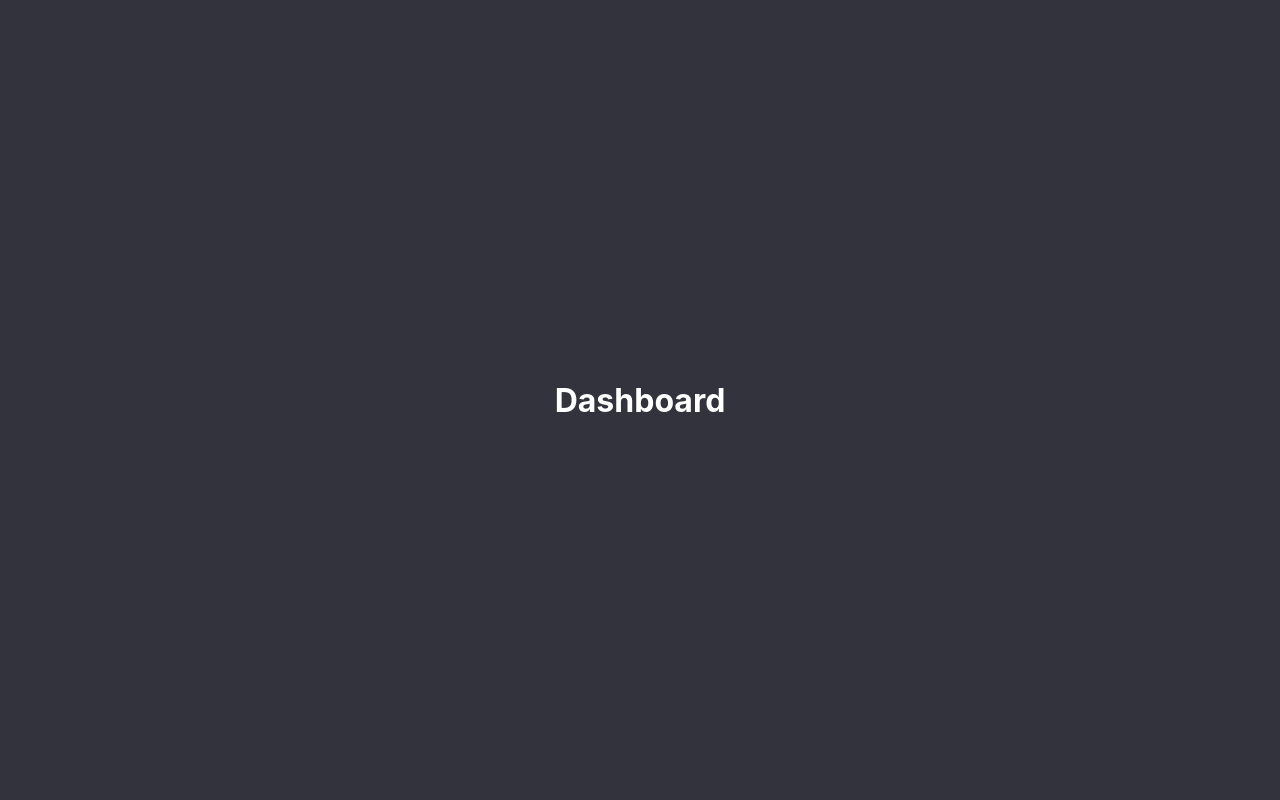
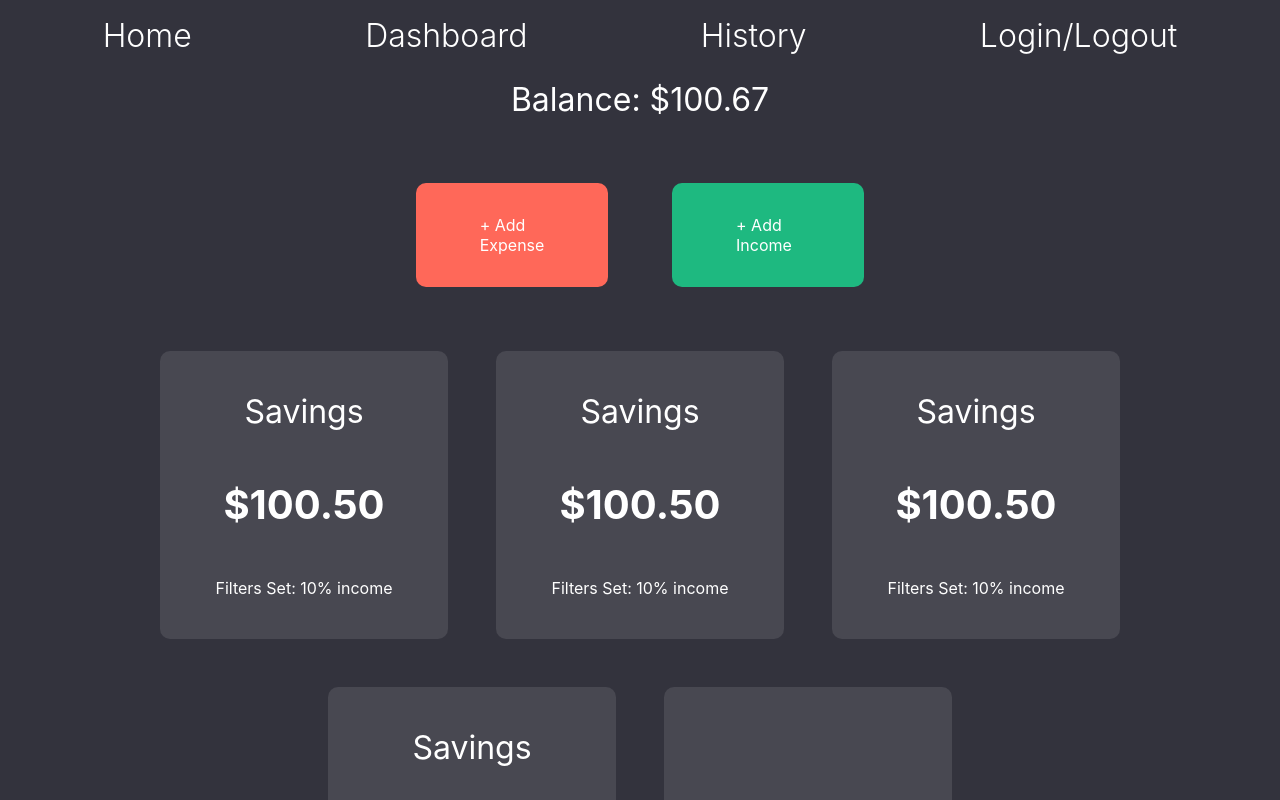
Before and after one commit to antonalley/expense-tracker, a React (Vite) app: page /dashboard in a window 1280 px wide. Shown: the top 800 px of the page. Built offline with nearby package versions, Linux system fonts and the light colour scheme.

Commit message:
base changes

```diff
--- a/package.json
+++ b/package.json
@@ -10,6 +10,8 @@
     "preview": "vite preview"
   },
   "dependencies": {
+    "axios": "^1.6.5",
+    "js-cookie": "^3.0.5",
     "react": "^18.2.0",
     "react-dom": "^18.2.0",
     "react-router": "^6.21.3",
--- a/src/App.tsx
+++ b/src/App.tsx
@@ -4,11 +4,14 @@ import Home from './pages/Home'
 import Login from './pages/Login'
 import Dashboard from './pages/Dashboard'
 import History from './pages/History'
+import Navbar from './components/Navbar'
 
 function App() {
 
   return (
     <div id="App">
+      <Navbar />
+      <div style={{marginTop: '3em'}}>
       <BrowserRouter>
         <Routes>
           <Route index element={<Navigate to="home/"/>} />
@@ -18,6 +21,7 @@ function App() {
           <Route path='history/' element={<History />} />
         </Routes>
       </BrowserRouter>
+      </div>
     </div>
   )
 }
--- /dev/null
+++ b/src/components/Navbar.tsx
@@ -0,0 +1,13 @@
+import "../styles/Navbar.css"
+
+export default function Navbar(){
+
+    return (
+        <div id="Navbar">
+            <a className="unlink" href="/home"><div className="page unlink">Home</div></a>
+            <a className="unlink" href="/dashboard"><div className="page unlink">Dashboard</div></a>
+            <a className="unlink" href="/history"><div className="page unlink">History</div></a>
+            <a className="unlink" href="/login"><div className="page unlink">Login/Logout</div></a>
+        </div>
+    )
+}
--- a/src/pages/Dashboard.tsx
+++ b/src/pages/Dashboard.tsx
@@ -1,7 +1,59 @@
+import { useState } from "react"
+import { Category } from "../types/main";
+import "../styles/Dashboard.css"
+
 export default function Dashboard(){
+    const [balance, setBalance] = useState<number>(100.67);
+    const [categories, setCategories] = useState<Array<Category>>([
+        {
+            "userid": 1,
+            "name": "Savings",
+            "weight": 0.1,
+            "balance": 100.5
+        },
+        {
+            "userid": 1,
+            "name": "Savings",
+            "weight": 0.1,
+            "balance": 100.5
+        },
+        {
+            "userid": 1,
+            "name": "Savings",
+            "weight": 0.1,
+            "balance": 100.5
+        },
+        {
+            "userid": 1,
+            "name": "Savings",
+            "weight": 0.1,
+            "balance": 100.5
+        }
+    ]);
+
+    function addExpense(_e: React.MouseEvent){
+
+    }
     return (
-        <>
-        <h1>Dashboard</h1>
-        </>
+        <div id="Dashboard">
+            <div className="balance">Balance: ${balance > 0 ? balance.toFixed(2) : (0).toFixed(2)}</div>
+            <div className="account-actions">
+                <div className="button expense" onClick={addExpense}>+ Add Expense</div>
+                <div className="button income">+ Add Income</div>
+            </div>
+            <div className="categories-container">
+                {categories.map(details => (
+                    <div className="cat-detail">
+                        <div className="cat-name">{details.name}</div>
+                        <div className="cat-amount">${details.balance.toFixed(2)}</div>
+                        <div className="cat-filter">Filters Set: {100*details.weight}% income</div>
+                    </div>
+                ))}
+                <div className="cat-detail add">
+                        <div style={{}}>+</div>
+                        <div style={{}}>Add Another</div>
+                </div>
+            </div>
+        </div>
     )
 }
--- a/src/pages/Login.tsx
+++ b/src/pages/Login.tsx
@@ -1,7 +1,47 @@
+import { useRef, useState } from "react"
+import "../styles/Login.css"
+import axios from 'axios'
+import { UserData } from "../types/main";
+
 export default function Login(){
+    const [isCreate, setIsCreate] = useState(false);
+    const username = useRef<HTMLInputElement | null>(null);
+    const password = useRef<HTMLInputElement | null>(null);
+    const first = useRef<HTMLInputElement | null>(null);
+    const last = useRef<HTMLInputElement | null>(null);
+    const email = useRef<HTMLInputElement | null>(null);
+
+    function login(e: React.MouseEvent){
+        if (username.current && password.current){
+            let u = username.current.value;
+            let p = password.current.value;
+            axios.post("/api/authenticate", {username:u, password:p})
+            .then(response => {
+                if(response.status == 200 && response.data.status == "success"){
+                    let userData: UserData = response.data["record"];
+                    // TODO: change context, and maybe localstorage
+                }
+            })
+        }
+
+    }
     return (
-        <>
-        <h1>Login</h1>
-        </>
+        <div>
+        <h1>Expense Tracker</h1>
+        <form style={{display:'flex', flexDirection:'column', alignItems:'center'}}>
+        <input ref={username} id="username" className="login-field" aria-label="username" placeholder="USERNAME"></input>
+        <input ref={password} id="password" className="login-field" aria-label="password" placeholder="PASSWORD"></input>
+        {!isCreate && <div className="button login-button" onClick={login}>Login</div>}
+        {!isCreate && <div className="button create-account-button" onClick={()=>{setIsCreate(true)}}>Create Account</div>}
+        {isCreate &&
+        <div>
+            <input  ref={first} id="first" className="login-field" placeholder="FIRST NAME"></input>
+            <input ref={last} id="last" className="login-field" placeholder="LAST NAME"></input>
+            <input ref={email} id="email" className="login-field" placeholder="EMAIL"></input>
+            <div className="button create-account-button">Submit</div>
+            <div className="button create-account-button" onClick={()=>setIsCreate(false)}>Cancel</div>
+        </div>}
+        </form>
+        </div>
     )
 }
--- a/src/styles/App.css
+++ b/src/styles/App.css
@@ -3,6 +3,7 @@
   color: white;
   min-width: 100%;
   min-height: 100vh;
+  padding-bottom: 10vh;
 }
 
 div {
@@ -10,4 +11,5 @@ div {
   flex-direction: column;
   justify-content: center;
   align-items: center;
+  box-sizing: border-box;
 }
--- /dev/null
+++ b/src/styles/Dashboard.css
@@ -0,0 +1,85 @@
+#Dashboard{
+    height: 100%;
+    justify-content: top;
+}
+.balance {
+    padding: 1em;
+    font-size: 2em;
+}
+.account-actions {
+    width: 40vw;
+    flex-direction: row;
+    justify-content: space-between;
+    padding: 1em;
+    margin-bottom: 2em;
+}
+
+.button {
+    border-radius: 10px;
+    cursor: pointer;
+    transition: all ease-in-out 0.5s;
+    opacity: 1;
+    margin: 1em;
+    padding: 2em 4em;
+    width: 40%;
+    &:hover{
+        opacity: 0.5;
+    }
+}
+
+.expense {
+    background-color: var(--rally-orange);
+}
+
+.income {
+    background-color: var(--rally-green);
+}
+
+.categories-container {
+    max-width: 75%;
+    flex-direction: row;
+    flex-wrap: wrap;
+    gap: 3em;
+
+}
+
+.cat-detail {
+    border-radius: 10px;
+    background-color: rgba(255, 255, 255, 0.10);
+    max-height: 18em;
+    max-width: 18em;
+    min-height: 18em;
+    min-width: 18em;
+    padding: 1em;
+    /* height: 100%; */
+}
+
+.cat-name {
+    font-size: 2em;
+    flex: 1;
+}
+
+.cat-amount {
+    font-size: 2.5em;
+    font-weight: bold;
+    flex: 1;
+}
+
+
+.cat-filter {
+    flex:1;
+}
+
+.cat-detail.add {
+    cursor: pointer;
+    justify-content: center;
+    font-weight: bold;
+    &:hover {
+        background-color: rgba(255, 255, 255, 0.558);
+    }
+
+}
+
+.cat-detail.add div {
+    font-size: 2em;
+}
--- /dev/null
+++ b/src/styles/Login.css
@@ -0,0 +1,19 @@
+.login-button {
+    background-color: var(--rally-green);
+    padding: 0.5em 2em Imp !important;
+}
+
+.create-account-button {
+    background-color: var(--rally-orange);
+    padding: 1em 2em;
+    font-size: 0.8em;
+    width: max-content;
+}
+
+.login-field {
+    border-radius: 10px;
+    padding: 2em 2em;
+    margin: 1em;
+    font-style: italic;
+    text-align: center;
+}
--- /dev/null
+++ b/src/styles/Navbar.css
@@ -0,0 +1,18 @@
+#Navbar {
+    position: absolute;
+    top: 0;
+    width: 100%;
+    padding: 1em;
+    flex-direction: row;
+    justify-content: space-around;
+}
+
+.page {
+    font-size: 2em;
+    font-weight: 300;
+    color: white;
+}
+
+.unlink {
+    text-decoration: none;
+}
--- a/src/styles/index.css
+++ b/src/styles/index.css
@@ -10,12 +10,13 @@ body {
   margin: 0;
   min-width: 320px;
   min-height: 100vh;
+  box-sizing: border-box;
 }
 
 
 :root{
   --rally-green: #1EB980;
-  --raly-dark-green: #045d56;
+  --rally-dark-green: #045d56;
   --rally-orange: #FF6859;
   --rally-yellow: #FFCF44;
   --rally-purple: #B15DFF;
--- /dev/null
+++ b/src/types/main.tsx
@@ -0,0 +1,16 @@
+export type Category = {
+    userid: number;
+    name: string;
+    weight: number;
+    balance: number;
+}
+
+export type UserData = {
+    userid: number,
+    username: string,
+    firstname: string,
+    lastname: string,
+    password: string,
+    email: string,
+    balance: number,
+}
```
Also changed, not shown: 1 other file (tests, documents, lock files or other folders).
